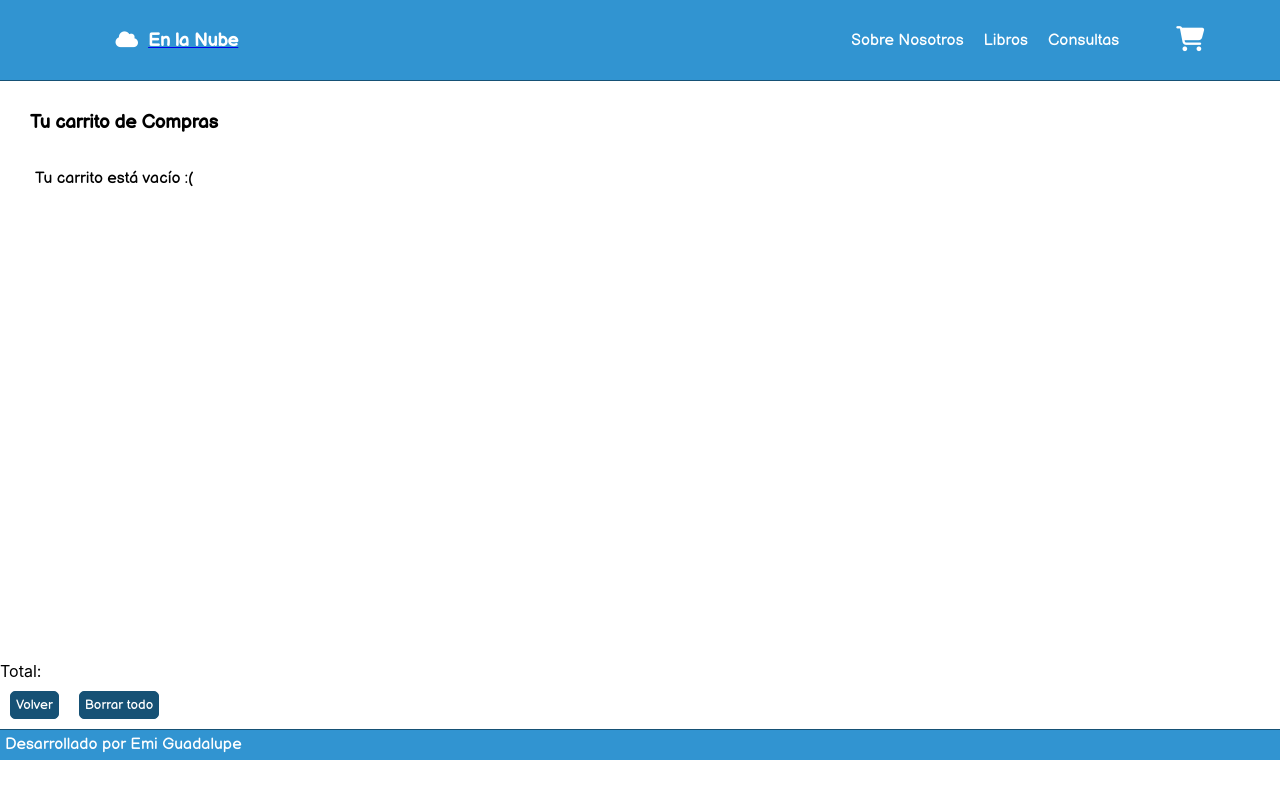
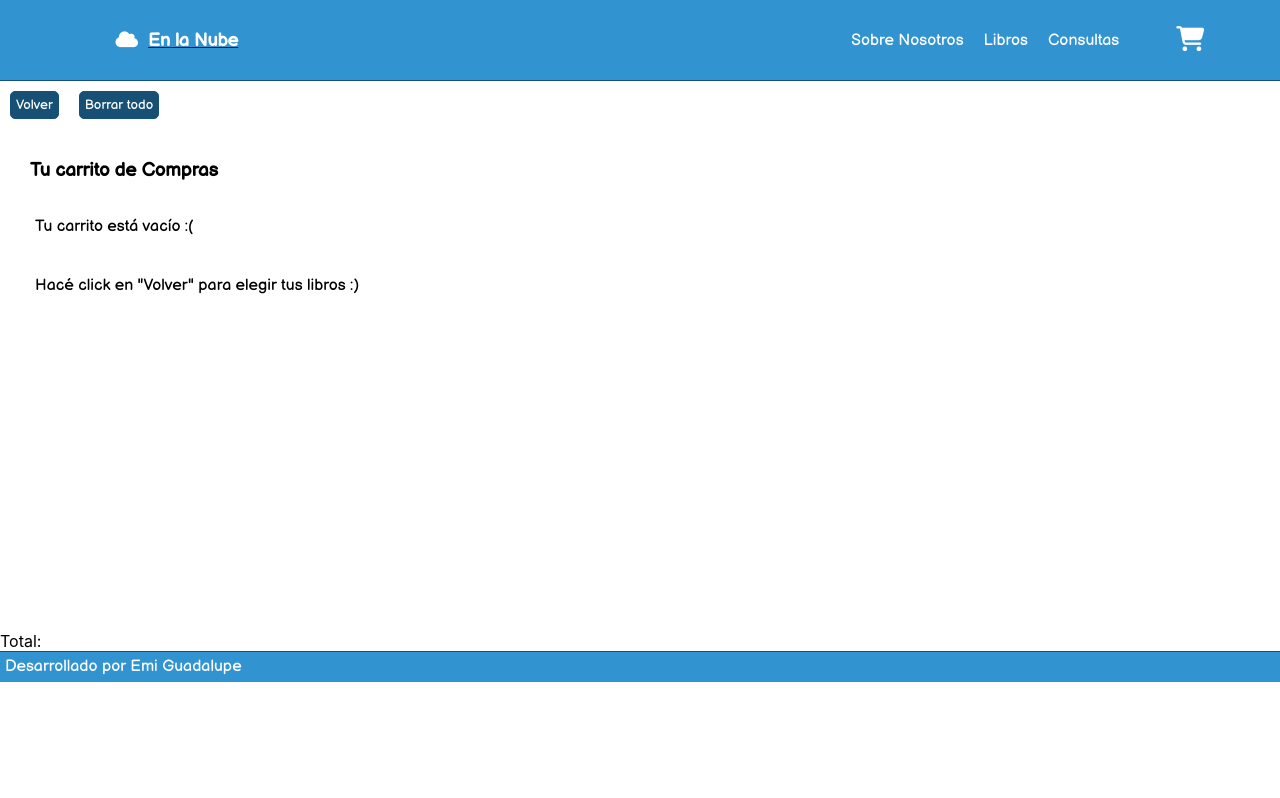
Before and after one commit to Emilia-Guadalupe/React-Proyect, a React (Create React App) app: page /carrito in a window 1280 px wide. Built offline with nearby package versions, Linux system fonts and the light colour scheme.

Commit message:
Sumando funcionalidades al Carrito de Compras :)

```diff
--- a/src/Components/CartContainer/CartContainer.js
+++ b/src/Components/CartContainer/CartContainer.js
@@ -14,16 +14,27 @@ function CartContainer() {
     return(
         <>
         <div className="wholeCart">
+        <div className="buttonBack">
+            <Link to="/">
+            <button className="cartButton">Volver</button>
+            </Link>
+            <button className="cartButton" onClick={clearCart}>Borrar todo</button>
+        </div>
         <div className="titleContainer"><h3>Tu carrito de Compras</h3></div>
         {products.length === 0 ?
-            (<p className="emptyCart">Tu carrito está vacío :( </p>)
+            (
+                <>
+                <p className="emptyCart">Tu carrito está vacío :( </p>
+                <p className="emptyCart">Hacé click en "Volver" para elegir tus libros :)</p>
+                </>
+                )
             :products.map((product) => {
                 return(
                     <div className="dataContainer" key={product.id}>
                         <p className="cartText">Id de tu producto: {product.id}</p>
                         <p className="cartText">Cantidad: {product.number}</p>
                         <p className="cartText">Título: {product.title}</p>
-                        <p className="cartText">Precio Total: ${product.price * product.number}</p>
+                        <p className="cartText">Precio Total: ${product.price}</p>
                         <button className="deleteButton" onClick={() => handleDel(product)}>X</button>
                     </div>
                 )
@@ -33,12 +44,6 @@ function CartContainer() {
         <div>
             <p>Total: </p>
         </div>
-        <div className="buttonBack">
-            <Link to="/">
-            <button className="cartButton">Volver</button>
-            </Link>
-            <button className="cartButton" onClick={clearCart}>Borrar todo</button>
-        </div>
         </>
     )
 }
--- a/src/Components/Context/CartContext.js
+++ b/src/Components/Context/CartContext.js
@@ -7,19 +7,15 @@ function CartContextProvider({children}){
 
     const addProduct = (datos, number) => {
 
-    //const existing = product.find(products => products.id === id);
+    const existing = products.find((p) => p.id === datos.id);
 
-    //console.log(existing);
-
-    setProducts([...products, { ...datos, number }]);
-
-       /* // Si existe
-        if (existing) {
-        setProducts([...product]);
+    if (existing) {
+        // Sumo al existente
+        existing.number += number;
+        // Crea un array nuevo
         } else {
-          // Agrega uno nuevo y crea un array nuevo
-        setProducts([...products, { ...product, number }]);
-        }*/
+        setProducts([...products, { ...datos, number }]);
+        }
     };
 
     const delProduct = (id) => {
--- a/src/Components/ItemCount/ItemCount.js
+++ b/src/Components/ItemCount/ItemCount.js
@@ -1,6 +1,7 @@
 import React, {useState, useContext} from 'react';
 //import Toggle from './AddToCart';
 import CartContext from '../Context/CartContext';
+//import ProductContext from '../Context/ProductContext';
 import {Link} from 'react-router-dom';
 import './itemCount.css';
 
@@ -17,6 +18,8 @@ function ItemCount({details: {id, stock, price, title}}){
 
     const { addProduct } = useContext(CartContext);
     const datos = {id, stock, price, title}
+    //const product = useContext(ProductContext);
+
 
 function more(){
     if(number < itemStock){
```
